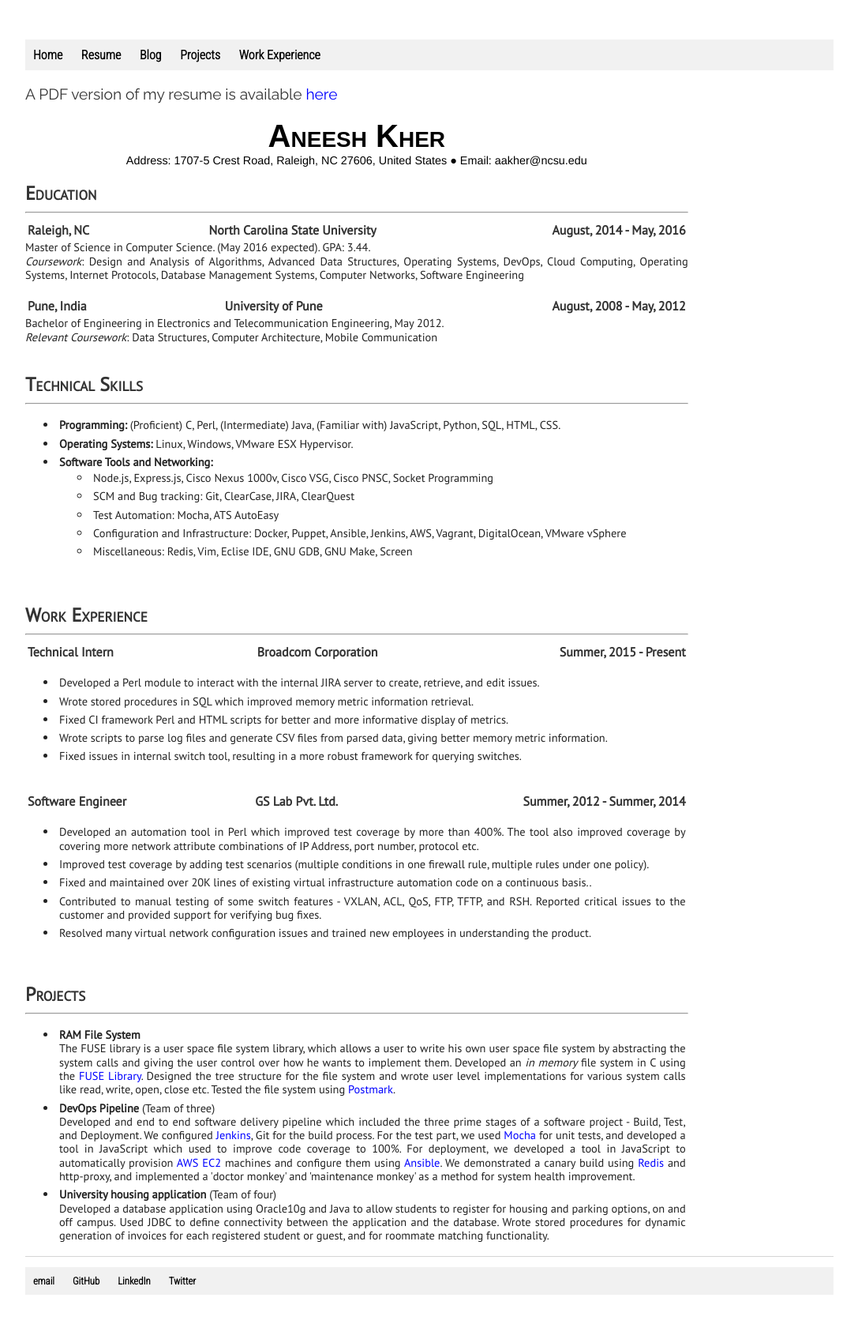
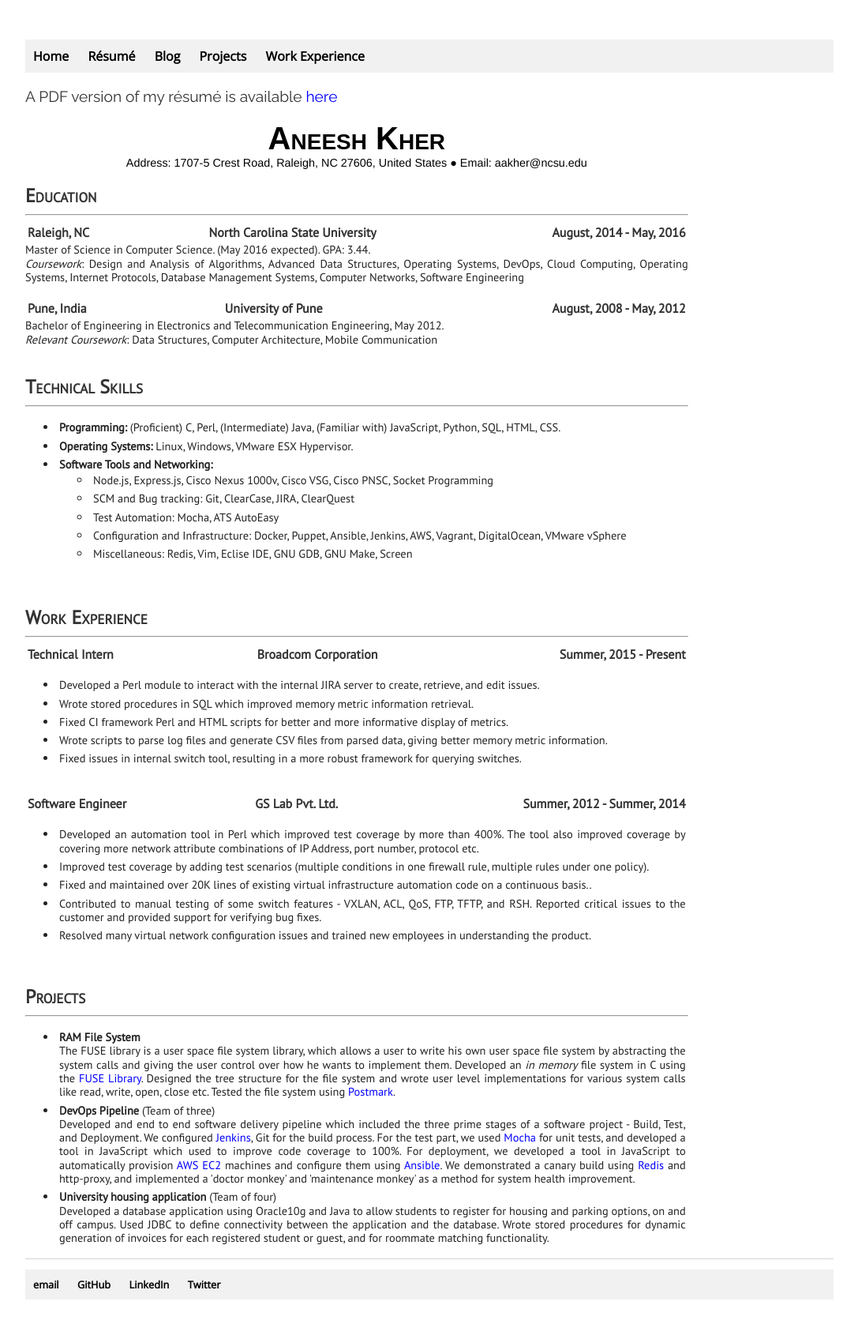
Before and after one commit to aneeshkher/aneeshkher.github.io, a Jekyll site: the page built from resume/index.html, in a window 1280 px wide. Shown: the whole page at 79% size, without its empty margins (96-1183 px from the left). Built offline with Jekyll 4.4.1, drawn with Linux system fonts in a browser that asks for light colours.

Commit message:
Change font and rectify resume spelling

```diff
--- a/_layouts/default.html
+++ b/_layouts/default.html
@@ -6,6 +6,7 @@
 		<link href='https://fonts.googleapis.com/css?family=Roboto+Condensed:300' rel='stylesheet' type='text/css'>
 		<link href='https://fonts.googleapis.com/css?family=PT+Sans' rel='stylesheet' type='text/css'>
 		<link href='https://fonts.googleapis.com/css?family=Raleway' rel='stylesheet' type='text/css'>
+		<link href='https://fonts.googleapis.com/css?family=Open+Sans:300' rel='stylesheet' type='text/css'>
 		<title>{{ page.title }}</title>
 		<link rel="stylesheet" type="text/css" href="/css/refactor.css">
 	</head>
@@ -14,7 +15,7 @@
 		<nav>
 		<ul>
 			<li><a href="/">Home</a></li>
-			<li><a href="/resume">Resume</a></li>
+			<li><a href="/resume">R&#233sum&#233</a></li>
 			<li><a href="/blog">Blog</a></li>
 			<li><a href="/projects">Projects</a></li>
 			<li><a href="/work_exp">Work Experience</a></li>
--- a/css/refactor.css
+++ b/css/refactor.css
@@ -4,8 +4,8 @@ body {
 }
 
 nav ul, footer ul {
-    /*font-family:'Helvetica', 'Arial', 'Sans-Serif';*/
-    font-family: 'Roboto Condensed', sans-serif;
+    /*font-family: 'Roboto Condensed', sans-serif;*/
+    font-family: 'Open Sans', sans-serif;
     padding: 0px;
     list-style: none;
     font-weight: bold;
--- a/resume/index.html
+++ b/resume/index.html
@@ -3,7 +3,7 @@ layout: default
 title: "Aneesh's Resume"
 ---
 <!-- <h1>My Resume</h1> -->
-<p class="para_gen">A PDF version of my resume is available <a class="res" href="/data/Resume_AneeshKher.pdf" target="_blank">here</a></p>
+<p class="para_gen">A PDF version of my r&#233sum&#233 is available <a class="res" href="/data/Resume_AneeshKher.pdf" target="_blank">here</a></p>
 <div class="resume">
 	<div class="resume_name">Aneesh Kher</div>
 	<div class="resume_address">Address: 1707-5 Crest Road, Raleigh, NC 27606, United States &#9679 Email: aakher@ncsu.edu</div>
```
